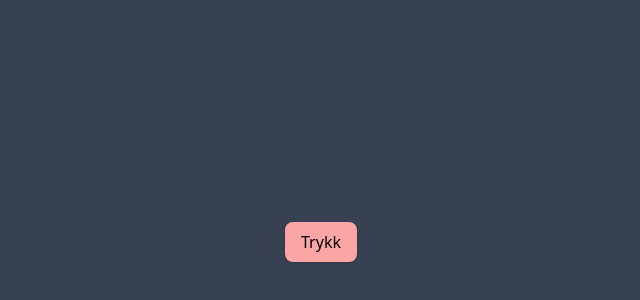
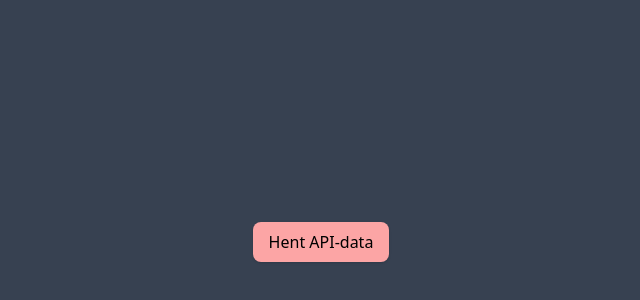
Before and after one commit to HaavGa/APP2000_Gruppe02_Solvann, a React (Vite) app in the folder frontend/: page / in a window 1280 px wide. Shown: the part 198-498 px from the top of the page, without its empty margins (319-959 px from the left). Built offline with nearby package versions, Linux system fonts and the light colour scheme.

Commit message:
Get powerprice and solar from API

```diff
--- a/frontend/package.json
+++ b/frontend/package.json
@@ -8,6 +8,7 @@
   },
   "dependencies": {
     "autoprefixer": "^10.4.8",
+    "axios": "^1.3.3",
     "postcss": "^8.4.16",
     "react": "^18.2.0",
     "react-dom": "^18.2.0"
--- a/frontend/src/App.jsx
+++ b/frontend/src/App.jsx
@@ -1,4 +1,5 @@
 import { useState } from "react";
+import ApiData from "./components/ApiData";
 
 function App() {
   // random testkode
@@ -11,13 +12,14 @@ function App() {
   return (
     <>
       <div className="flex h-screen flex-col items-center justify-center bg-gray-700">
-        {visible && <h1 className="text-3xl text-white">Hallo!</h1>}
+        {/* {visible && <h1 className="text-3xl text-white">Hallo!</h1>}
         <button
           onClick={toggle}
           className="btn translate-y-10 bg-red-300 hover:bg-red-400"
         >
           Trykk
-        </button>
+        </button> */}
+        <ApiData />
       </div>
     </>
   );
--- /dev/null
+++ b/frontend/src/components/ApiData.jsx
@@ -0,0 +1,49 @@
+import { useState } from "react";
+import Axios from "axios";
+
+function PowerPrice() {
+
+  const [isShown, setIsShown] = useState(false);
+  const [price, setPrice] = useState(0);
+  const [solar, setSolar] = useState(0);
+
+  function handleClick() {
+    setIsShown((current) => !current);
+    getApiData();
+  }
+
+  async function getApiData() {
+    let getPrice = await Axios.get(
+      "https://solvann.azurewebsites.net/api/PowerPrice"
+    );
+    let getSolar = await Axios.get(
+      "https://solvann.azurewebsites.net/api/Solar"
+    );
+    setPrice(getPrice.data);
+    setSolar(Math.round(getSolar.data * 100) / 100);
+    console.log(solar)
+  }
+
+  return (
+    <>
+
+        <button
+          className="btn translate-y-10 bg-red-300 hover:bg-red-400"
+          onClick={handleClick}
+        >
+          Hent API-data
+        </button>
+
+
+        {isShown && (
+          <div className="mt-5 text-white text-center">
+            <p className="pb-3 pt-10">Strømpris: {price} NOK/MWh</p>
+            <p>Solcelleproduksjon: {solar} kWh/s</p>
+          </div>
+        )}
+
+    </>
+  );
+}
+
+export default PowerPrice;
```
Also changed, not shown: 1 other file (tests, documents, lock files or other folders).
